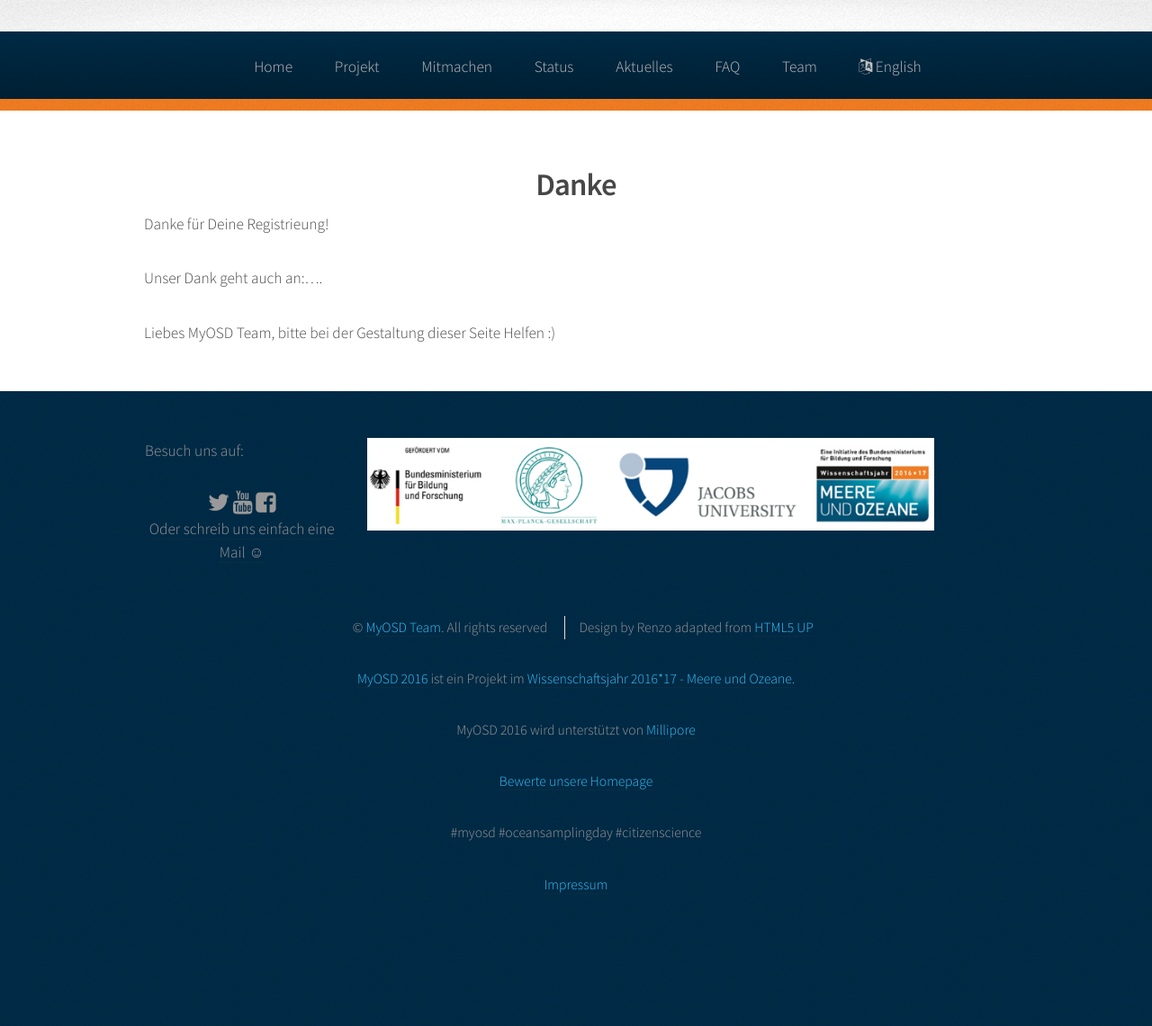
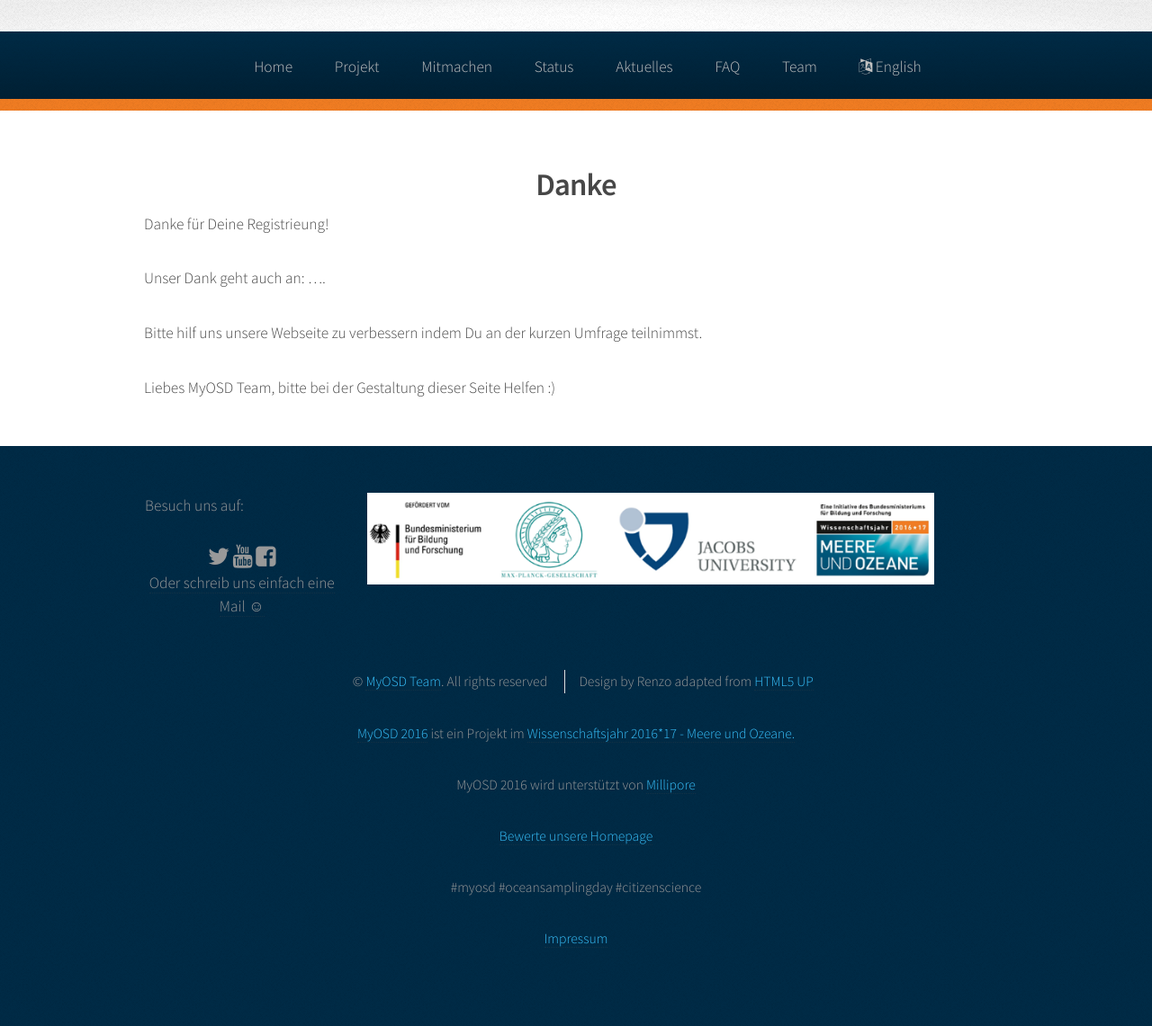
Before and after one commit to myosd/myosd.github.io, a Jekyll site: the page built from registrierung/danke/index.md, in a window 1280 px wide. Shown: the whole page at 90% size. Built offline with Jekyll 4.4.1, drawn with Linux system fonts in a browser that asks for light colours; a script that is not in the unit is left out; before the commit the page ends 1080 px from its top, so only the background shows below that.

Commit message:
Update index.md

```diff
--- a/registrierung/danke/index.md
+++ b/registrierung/danke/index.md
@@ -3,10 +3,11 @@ title: Danke
 layout: page
 ---
 
-
 Danke für Deine Registrieung!
 
-Unser Dank geht auch an:....
+Unser Dank geht auch an: ....
+
+Bitte hilf uns unsere Webseite zu verbessern indem Du an der kurzen Umfrage teilnimmst.
 
 Liebes MyOSD Team, bitte bei der Gestaltung dieser Seite Helfen :)
 
```
